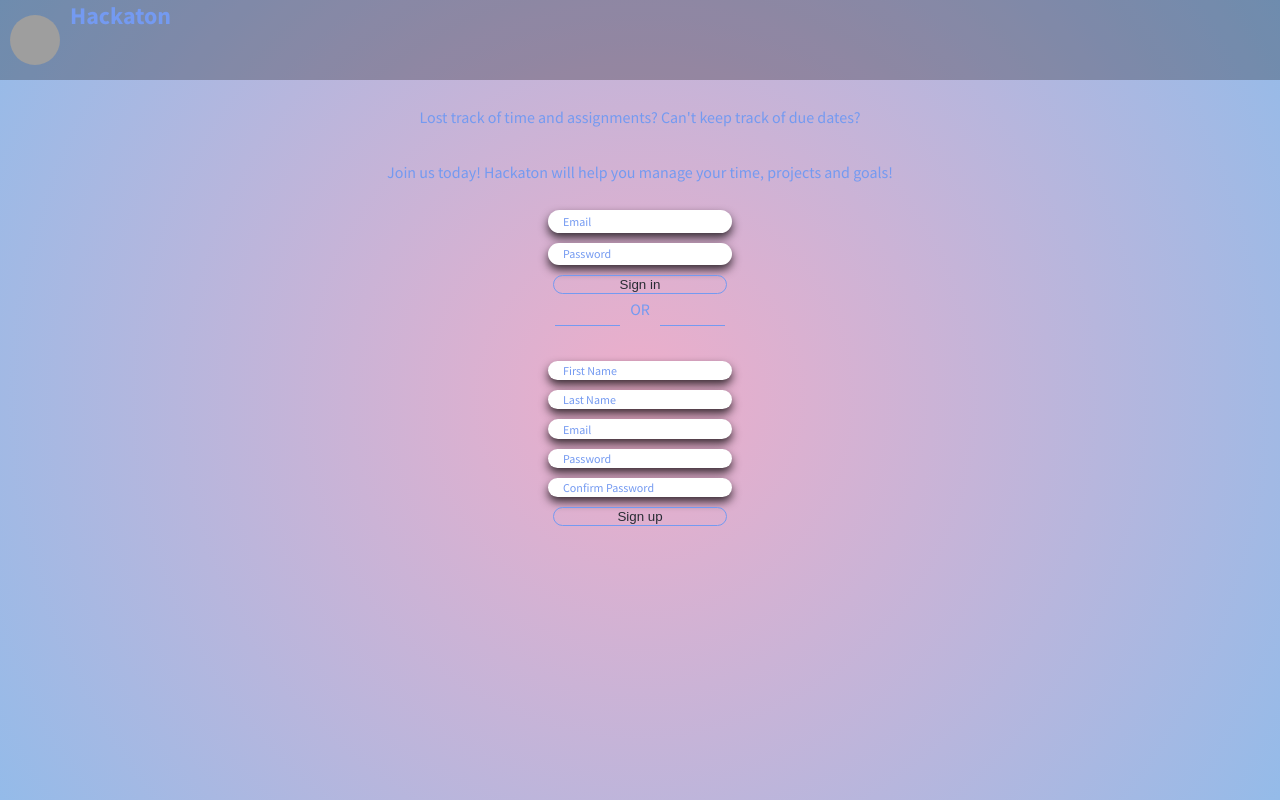
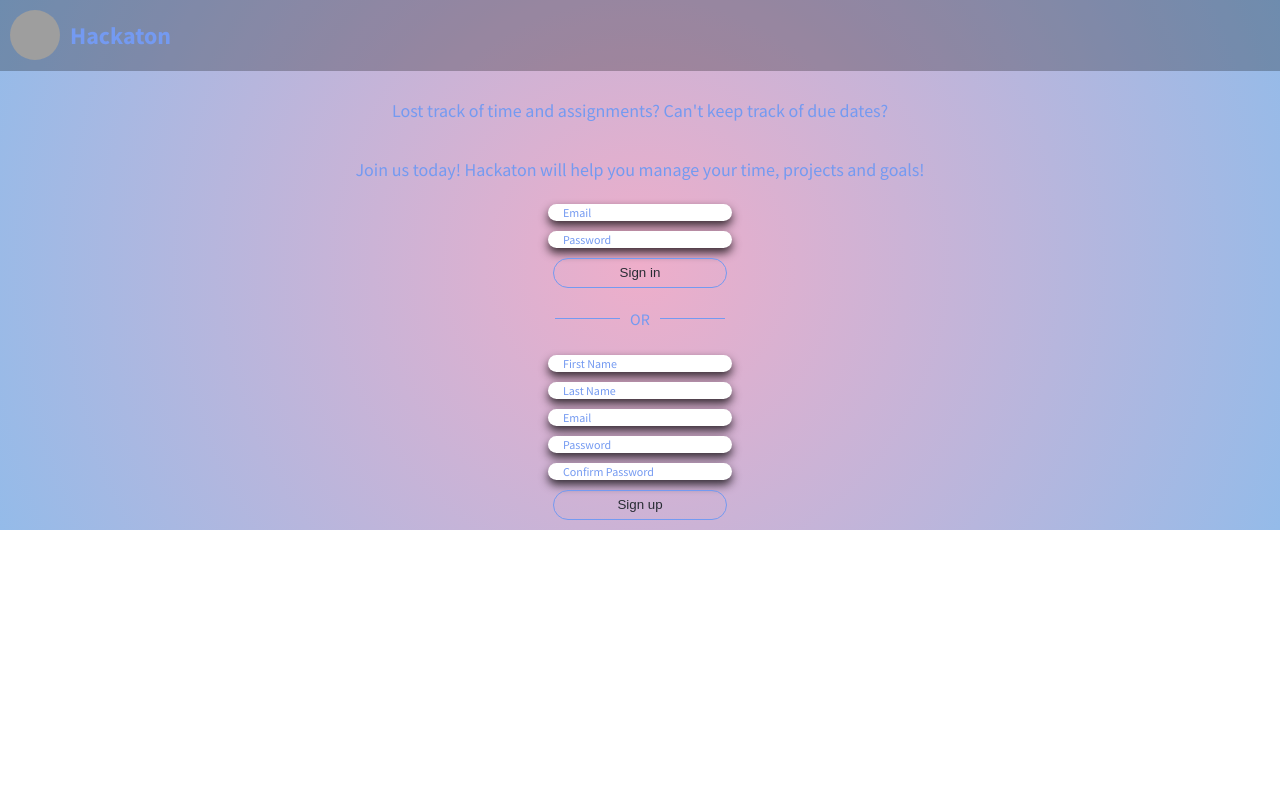
Before and after one commit to Dev-s-Den/hackaton, a React (Create React App) app in the folder client/: page / in a window 1280 px wide. Built offline with nearby package versions, Linux system fonts and the light colour scheme; grey boxes are pictures that could not be loaded.

Commit message:
Fix styling bugs

```diff
--- a/client/src/App.scss
+++ b/client/src/App.scss
@@ -13,22 +13,8 @@
     rgba(238, 174, 202, 1) 0%,
     rgba(148, 187, 233, 1) 100%
   );
-  background-size: cover;
+  // background-size: cover;
   font-family: v.$font-family;
   color: v.$color;
+  height: 100%;
 }
-
-@media (prefers-reduced-motion: no-preference) {
-  .App-logo {
-    animation: App-logo-spin infinite 20s linear;
-  }
-}
-
-@keyframes App-logo-spin {
-  from {
-    transform: rotate(0deg);
-  }
-  to {
-    transform: rotate(360deg);
-  }
-}
--- a/client/src/components/Home.jsx
+++ b/client/src/components/Home.jsx
@@ -1,5 +1,5 @@
-// Libraries
-import React from "react";
+// Style
+import "./styles/Home.scss";
 
 // Components
 import Auth from "./Authorization";
@@ -10,7 +10,7 @@ export default function Home(props) {
   const { user, setUser } = props;
 
   return (
-    <React.Fragment>
+    <section className="home">
       {!user && <Auth setUser={setUser} />}
       {user && (
         <>
@@ -18,6 +18,6 @@ export default function Home(props) {
           <Goal />
         </>
       )}
-    </React.Fragment>
+    </section>
   );
 }
--- a/client/src/components/styles/Authorization.scss
+++ b/client/src/components/styles/Authorization.scss
@@ -1,13 +1,4 @@
 @use "variables" as v;
-
-* {
-  height: 100%;
-}
-
-.banner {
-  width: 100%;
-  height: 150px;
-}
 
 .home {
   display: flex;
@@ -19,13 +10,14 @@
   font-family: v.$font-family;
   color: v.$color;
   width: 90%;
-  height: 55%;
 
   .text {
     display: flex;
     justify-content: space-around;
     flex-direction: column;
     align-items: center;
+    font-weight: 400;
+    font-size: 18px;
     height: 25%;
   }
 
--- /dev/null
+++ b/client/src/components/styles/Home.scss
@@ -0,0 +1,7 @@
+.home {
+  display: flex;
+  justify-content: flex-start;
+  align-items: center;
+  width: 100%;
+  height: 100%;
+}
```
